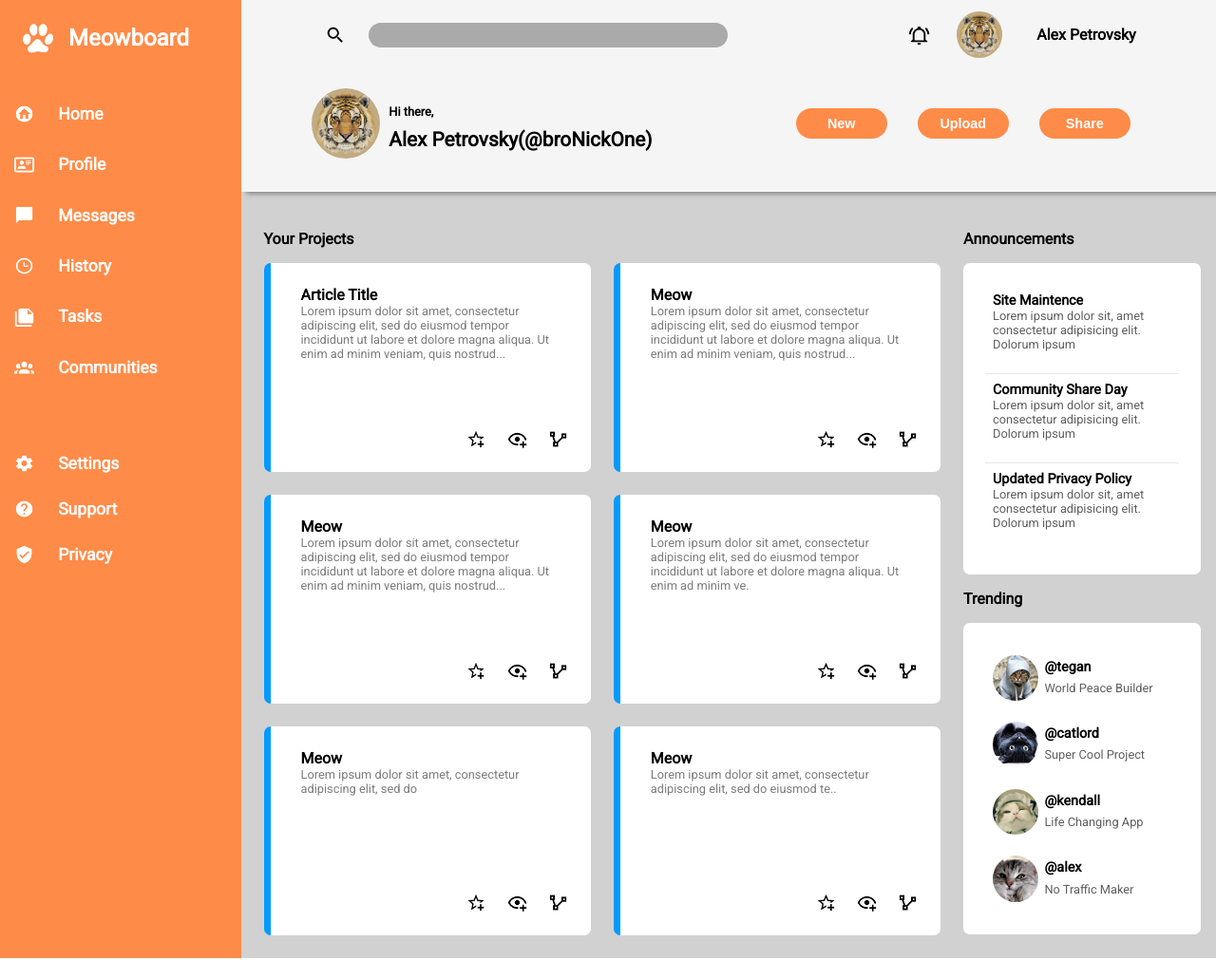
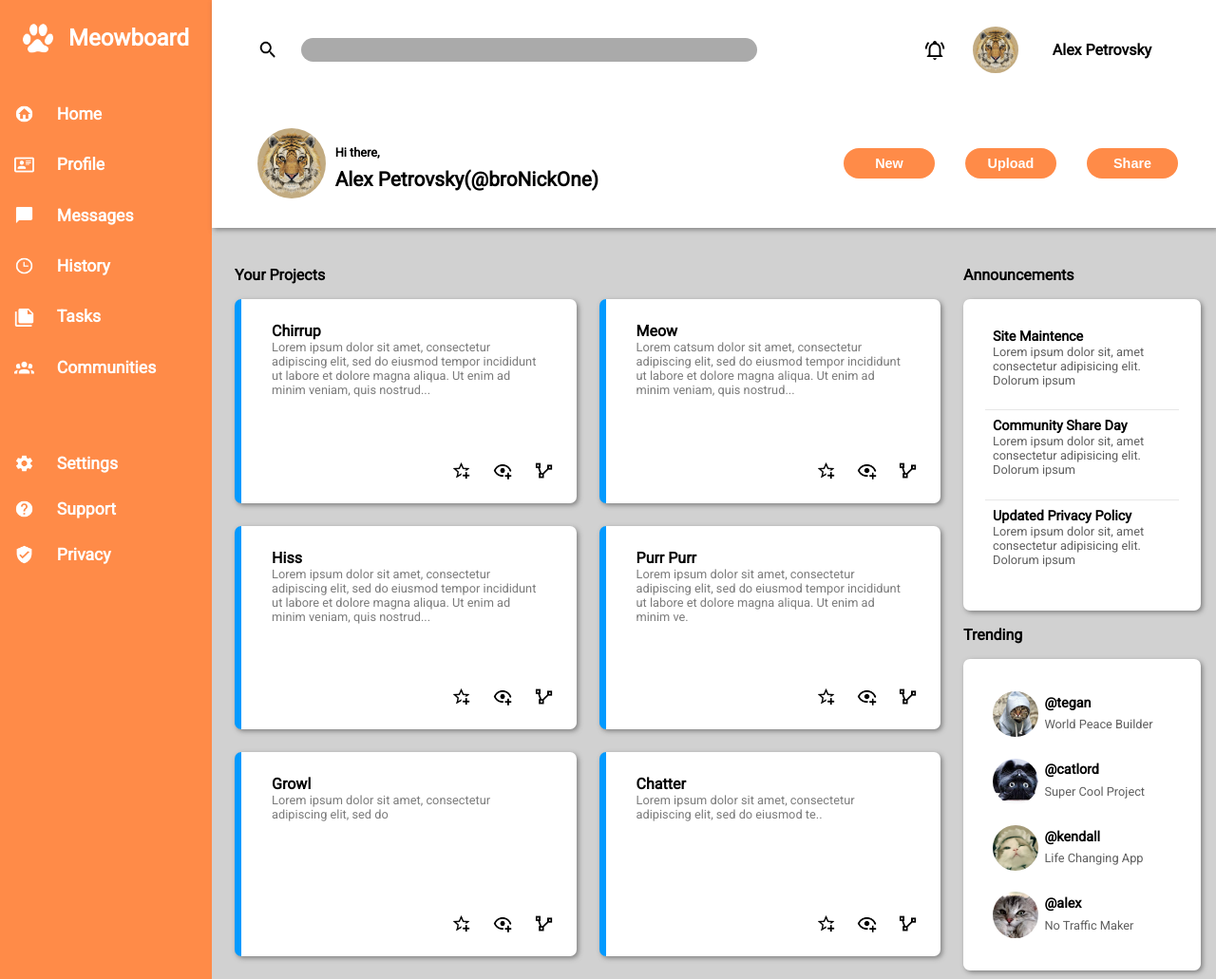
Before and after one commit to bronickone/admin-dashboard, a plain HTML site: page index.html in a window 1280 px wide. Shown: the whole page at 95% size. Before the commit the page ends 1009 px from the top, so only its background shows below. Drawn offline with Linux system fonts and the light colour scheme.

Commit message:
fix header flexbox/add media queries for small and big screens

```diff
--- a/index.html
+++ b/index.html
@@ -87,7 +87,7 @@
               <div class="cards-main">
 
                   <div class="card">
-                    <p class="title">Article Title</p>
+                    <p class="title">Chirrup</p>
                     <p class="card-text">Lorem ipsum dolor sit amet, consectetur adipiscing elit, sed do eiusmod tempor incididunt ut labore et dolore magna aliqua. Ut enim ad minim veniam, quis nostrud...</p>
                     <div class="img-box">
                         <img src="./images/main/star-plus-outline.png" alt="star">
@@ -98,6 +98,16 @@
 
                   <div class="card">
                     <p class="title">Meow </p>
+                    <p class="card-text">Lorem catsum dolor sit amet, consectetur adipiscing elit, sed do eiusmod tempor incididunt ut labore et dolore magna aliqua. Ut enim ad minim veniam, quis nostrud...</p>
+                    <div class="img-box">
+                        <img src="./images/main/star-plus-outline.png" alt="star">
+                        <img src="./images/main/eye-plus-outline.png" alt="eye">
+                        <img src="./images/main/vector-polyline.png" alt="graph-tree">
+                    </div>
+                  </div>
+
+                  <div class="card">
+                    <p class="title">Hiss</p>
                     <p class="card-text">Lorem ipsum dolor sit amet, consectetur adipiscing elit, sed do eiusmod tempor incididunt ut labore et dolore magna aliqua. Ut enim ad minim veniam, quis nostrud...</p>
                     <div class="img-box">
                         <img src="./images/main/star-plus-outline.png" alt="star">
@@ -107,17 +117,7 @@
                   </div>
 
                   <div class="card">
-                    <p class="title">Meow</p>
-                    <p class="card-text">Lorem ipsum dolor sit amet, consectetur adipiscing elit, sed do eiusmod tempor incididunt ut labore et dolore magna aliqua. Ut enim ad minim veniam, quis nostrud...</p>
-                    <div class="img-box">
-                        <img src="./images/main/star-plus-outline.png" alt="star">
-                        <img src="./images/main/eye-plus-outline.png" alt="eye">
-                        <img src="./images/main/vector-polyline.png" alt="graph-tree">
-                    </div>
-                  </div>
-
-                  <div class="card">
-                    <p class="title">Meow</p>
+                    <p class="title">Purr Purr</p>
                     <p class="card-text">Lorem ipsum dolor sit amet, consectetur adipiscing elit, sed do eiusmod tempor incididunt ut labore et dolore magna aliqua. Ut enim ad minim ve.</p>
                     <div class="img-box">
                         <img src="./images/main/star-plus-outline.png" alt="star">
@@ -127,7 +127,7 @@
                   </div>
 
                   <div class="card">
-                    <p class="title">Meow</p>
+                    <p class="title">Growl</p>
                     <p class="card-text">Lorem ipsum dolor sit amet, consectetur adipiscing elit, sed do </p>
                     <div class="img-box">
                         <img src="./images/main/star-plus-outline.png" alt="star">
@@ -137,7 +137,7 @@
                   </div>
 
                   <div class="card">
-                    <p class="title">Meow</p>
+                    <p class="title">Chatter</p>
                     <p class="card-text">Lorem ipsum dolor sit amet, consectetur adipiscing elit, sed do eiusmod te..</p>
                     <div class="img-box">
                         <img src="./images/main/star-plus-outline.png" alt="star">
--- a/styles.css
+++ b/styles.css
@@ -2,19 +2,24 @@
     margin: 0;
     padding: 0;
     box-sizing: border-box;
+
 }
+
+
  body{
      font-family: Roboto, serif;
      height: 100%;
      width: 100%;
 
  }
-.container{
 
+ .container{
     display: grid;
-    grid-template-columns: 1fr 3fr 1fr;
-    grid-template-rows: 1fr 4fr;
+    grid-template-columns: 1fr 4fr 1fr;
+    grid-template-rows: 15rem auto;
 }
+
+/* ---------------------------SIDEBAR------------------------------- */
 
 
 .sidebar{
@@ -34,14 +39,13 @@
     height: auto;
     width: 2rem;
     filter:invert(1);
-
 }
 
 .sidebar-head > h1{
-
     color:white;
     font-size: 1.5rem;
 }
+
 .sidebar-head {
      /* display:flex;
     justify-content: flex-start;
@@ -51,7 +55,6 @@
     grid-template-columns: 1fr 7fr;
     align-items: center;
     gap: 1rem;
-
 }
 
 .menu, .menu-bot{
@@ -59,6 +62,7 @@
 }
 
 .menu > li, .menu-bot > li{
+
     height: 3rem;
     padding-left: 15px;
     padding-right: 15px;
@@ -86,23 +90,27 @@
 }
 
 
-
+/* ---------------------------HEADER------------------------------- */
 
 
 
 .header{
     grid-column: 2 / 4;
-    background-color:whitesmoke;
+    background-color:rgb(255, 255, 255);
     /* display: grid;
     grid-template-columns: repeat(auto-fit, minmax(400px, 1fr));
     align-items: center; */
-    padding-bottom: 1rem;
-    box-shadow: 5px 2px 5px rgba(90, 90, 90, 0.671);
+
+    box-shadow: 2px 2px 5px rgba(90, 90, 90, 0.671);
     z-index: 1;
     display: flex;
     flex-wrap: wrap;
-    justify-content: space-around;
+    align-items: center;
+    justify-content: space-between;
 
+}
+.header > * {
+    padding:1rem 3rem;
 }
 
 .header-search > img{
@@ -120,7 +128,6 @@
     justify-content: start;
     gap:1.5rem;
     justify-self: start;
-     padding: 1.5rem;
     display: grid;
     align-items: center;
     justify-items: start;
@@ -130,18 +137,17 @@
 
 .header-search input{
     background-color: rgb(170, 170, 170);
-    width:calc(250px + 10vw);
+    width:30rem;
     border: none;
     border-radius: 4rem;
     height: 1.6rem;
-    padding-left: 1rem;
-    padding-right: 1rem;
+    /* padding-left: 1rem;
+    padding-right: 1rem; */
 }
 
 .info-top{
     grid-column: 2;
     grid-row: 1;
-    padding-left: 1.5rem;
     display: grid;
     grid-template-columns: 1fr 1fr 3fr;
     align-items: center;
@@ -161,16 +167,11 @@
 
 
 .info-bot{
-    padding-left: 1.5rem;
     display: grid;
-
     gap:0.6rem;
     grid-template-columns: 1fr 4fr;
     grid-template-rows: 1fr 1fr;
-
     justify-self: start;
-
-
 }
 
 .info-bot > .avatar-big{
@@ -178,18 +179,18 @@
     width:4.5rem;
     border-radius: 50%;
     grid-row: 1 / 3;
+}
 
-}
 .info-bot > .bot-hi{
     align-self: end;
     font-size:0.8rem;
     font-weight: 800;
 }
+
 .info-bot > .nick-big{
     align-self: start;
     font-size: 1.3rem;
     font-weight: 900;
-
 }
 
 .buttons-bot{
@@ -220,7 +221,7 @@
 
 
 
-
+/* ---------------------------MAIN CONTENT------------------------------- */
 
 
 
@@ -237,19 +238,21 @@
 }
 
 
- .card .card-text{
+.card .card-text{
     padding:0 2rem;
     color: rgb(124, 124, 124);
     font-weight: normal;
     font-size: 0.8rem;
- }
-  .card .title {
+}
+
+.card .title {
     padding:1.5rem 2rem 0;
       font-weight: 900;
     font-size: 1rem;
 
-  }
-.card >.img-box > img{
+}
+
+  .card >.img-box > img{
     filter: brightness(0%);
     width: 1.3rem;
 }
@@ -264,6 +267,7 @@
 }
 
 
+
 .main-head{
 
    padding: 1rem 0;
@@ -274,15 +278,14 @@
     background-color: #FFFFFF;
     color: black;
     text-align: left;
-    min-height: 220px;
+    min-height: calc(125px + 7vw);
     border-radius: 7px;
     border-left: 7px solid rgb(2, 154, 255);
+    box-shadow:  2px 2px 5px rgba(90, 90, 90, 0.671);
   }
 
 
-
-
-
+  /* ---------------------------RIGHT CONTENT------------------------------ */
 
 
 .right-content{
@@ -303,6 +306,7 @@
     min-width:250px;
     border-radius: 7px;
     border: 15px solid rgb(255, 255, 255);
+    box-shadow:  2px 2px 5px rgba(90, 90, 90, 0.671);
 }
 
 .right-top .card-element:nth-child(1), .right-top .card-element:nth-child(2){
@@ -337,12 +341,61 @@
     grid-template-rows: 1fr 1fr;
     justify-self: start;
 }
+
 .right-bot h1{
     align-self: end;
 }
+
 .right-bot img{
     align-self: center;
     width: 3rem;
     border-radius: 50%;
     grid-row: 1 / 3;
 }
+
+
+/* ---------------------------FOR ANOTHER SCREENS------------------------------- */
+
+@media only screen and (min-width: 1600px) {
+    .header-search input{
+        width:45rem;
+    }
+}
+@media only screen and (max-width: 1250px) {
+
+    .info-bot{
+        display: none;
+        position: relative;
+    }
+    .header{
+        justify-content: center;
+    }
+
+    .header-search input{
+        width:20rem;
+    }
+
+     /* .container{
+        grid-template-columns: 1fr 4fr;
+        grid-template-rows: 1fr 10fr 3fr;
+    } */
+
+    /* .header{
+        flex-shrink: 0;
+        justify-content: center;
+        align-items: center;
+    }
+
+    .main-content{
+        grid-column: 2 / 3;
+    }
+
+    .right-content{
+        grid-column: 2 / 3;
+    }
+    .sidebar{
+
+        grid-row: 1 / 4;
+    }  */
+
+}
```
